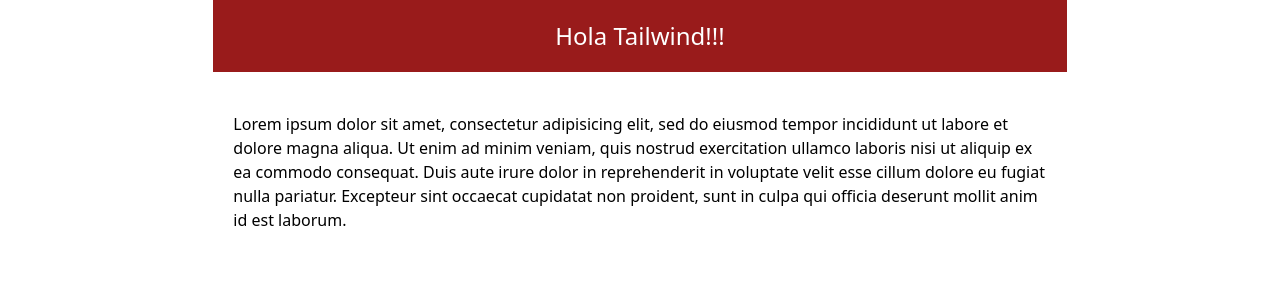
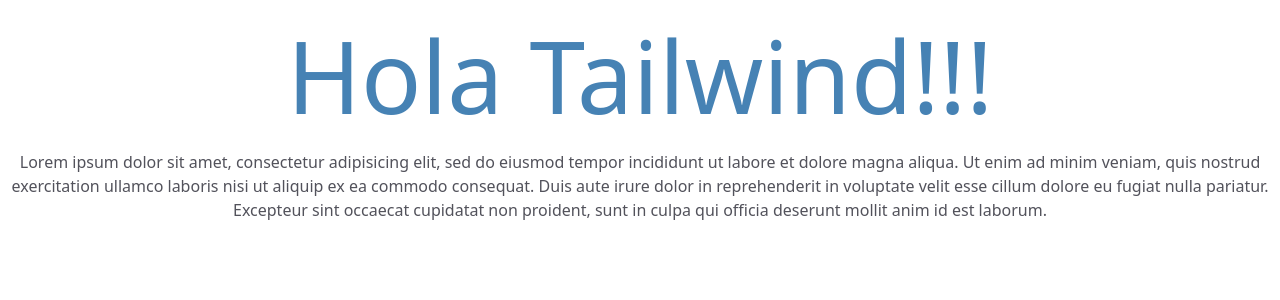
Before and after one commit to tiagoskaterock/tailwind-landing-page, a PHP site: page / in a window 1280 px wide. Shown: the top 300 px of the page. Run offline with PHP 8.4, Linux system fonts and the light colour scheme.

Commit message:
5. Introducción a Tailwind y sus clases de colores.

```diff
--- a/index.php
+++ b/index.php
@@ -8,9 +8,11 @@
 </head>
 <body>
 
-	<h1 class="text-2xl bg-red-800 text-white p-5 text-center w-2/3 mx-auto">Hola Tailwind!!!</h1>
+	<div class="text-center">
 
-	<p class="w-2/3 mx-auto mt-5 p-5">
+		<h1 class="text-center text-[steelblue] text-[100px]">Hola Tailwind!!!</h1>
+
+		<p class="text-zinc-600">
 			Lorem ipsum dolor sit amet, consectetur adipisicing elit, sed do eiusmod
 			tempor incididunt ut labore et dolore magna aliqua. Ut enim ad minim veniam,
 			quis nostrud exercitation ullamco laboris nisi ut aliquip ex ea commodo
@@ -18,6 +20,7 @@
 			cillum dolore eu fugiat nulla pariatur. Excepteur sint occaecat cupidatat non
 			proident, sunt in culpa qui officia deserunt mollit anim id est laborum.
 		</p>
+	</div>
 
 </body>
 </html>
--- a/src/css/estilos.css
+++ b/src/css/estilos.css
@@ -552,10 +552,6 @@ video {
   background-color: rgb(153 27 27 / var(--tw-bg-opacity));
 }
 
-.p-3 {
-  padding: 0.75rem;
-}
-
 .p-5 {
   padding: 1.25rem;
 }
@@ -569,7 +565,40 @@ video {
   line-height: 2rem;
 }
 
+.text-xl {
+  font-size: 1.25rem;
+  line-height: 1.75rem;
+}
+
+.text-\[100px\] {
+  font-size: 100px;
+}
+
 .text-white {
   --tw-text-opacity: 1;
   color: rgb(255 255 255 / var(--tw-text-opacity));
 }
+
+.text-zinc-600 {
+  --tw-text-opacity: 1;
+  color: rgb(82 82 91 / var(--tw-text-opacity));
+}
+
+.text-zinc-500 {
+  --tw-text-opacity: 1;
+  color: rgb(113 113 122 / var(--tw-text-opacity));
+}
+
+.text-cyan-500 {
+  --tw-text-opacity: 1;
+  color: rgb(6 182 212 / var(--tw-text-opacity));
+}
+
+.text-\[steelblue\] {
+  --tw-text-opacity: 1;
+  color: rgb(70 130 180 / var(--tw-text-opacity));
+}
+
+.text-\[100\] {
+  color: 100;
+}
```
Lines whose indentation alone changed are shown as unchanged.
